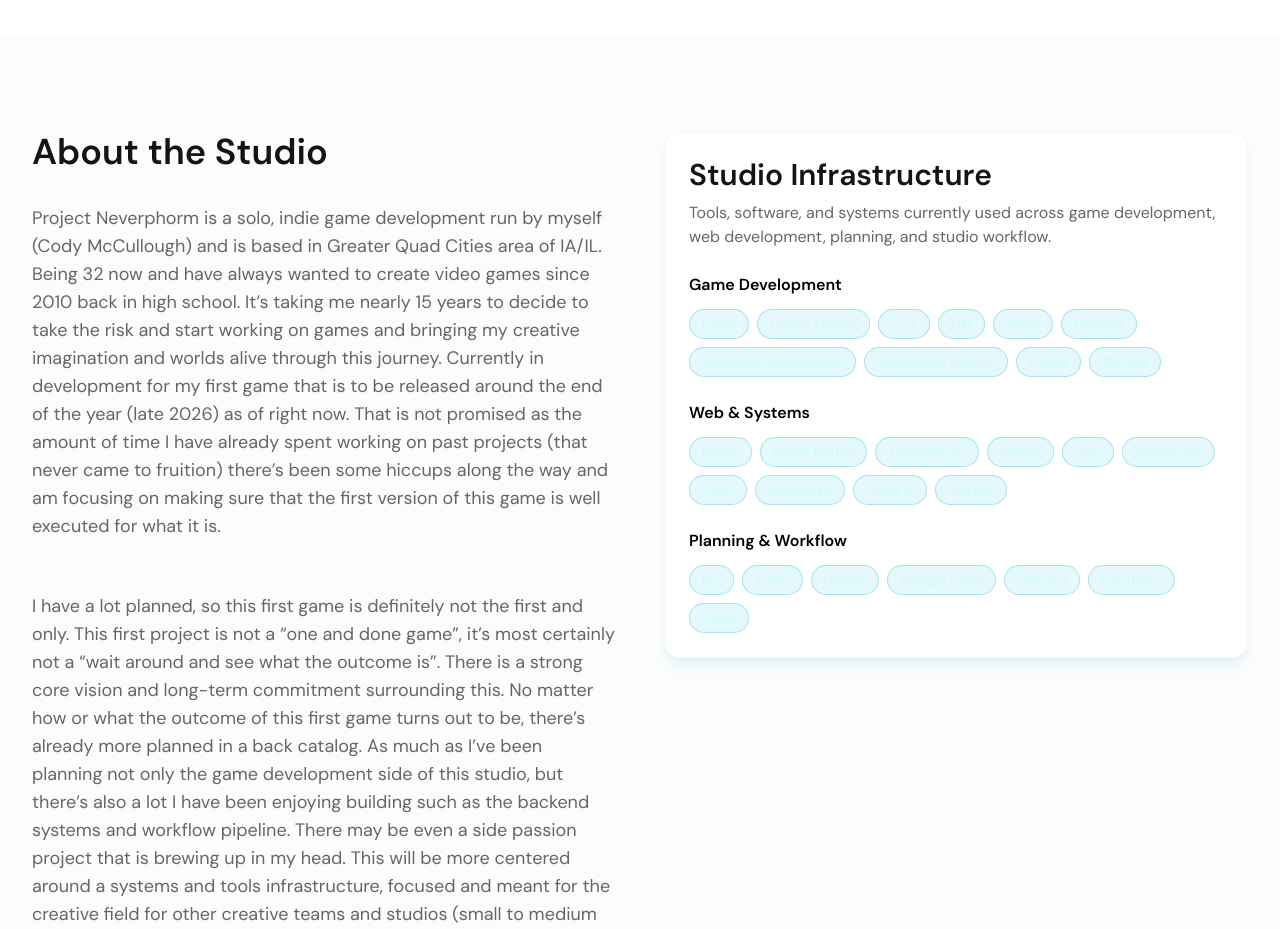
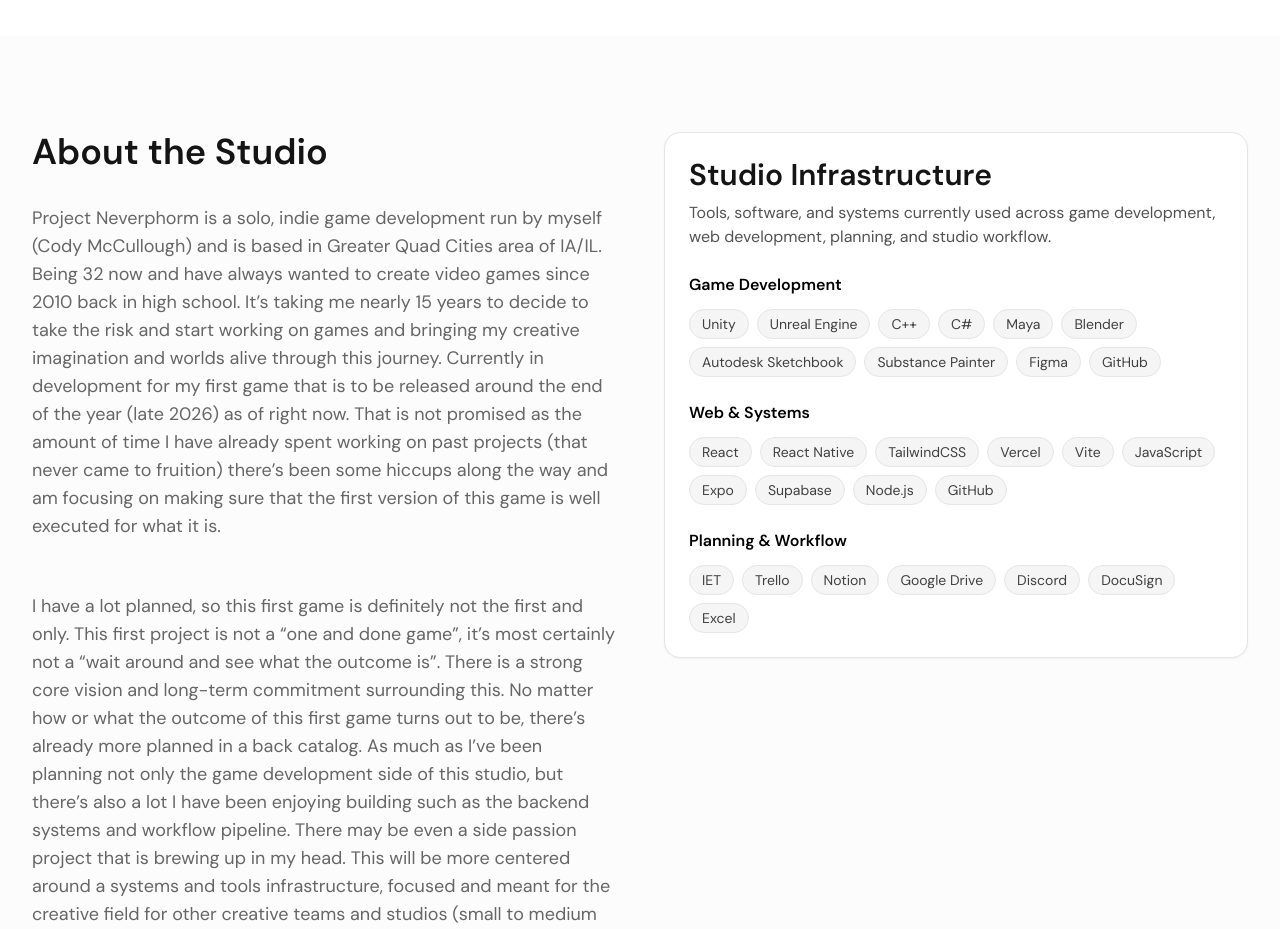
Before and after one commit to Minxci/neverphorm-site, a React (Vite) app in the folder apps/web/: page / in a window 1280 px wide. Shown: the part 1260-2189 px from the top of the page. Built offline with nearby package versions, Linux system fonts and the light colour scheme; the HTML template or start-up script is replaced by a standard one; what pocketbase would draw is missing.

Commit message:
try again

```diff
--- a/apps/web/src/pages/HomePage.jsx
+++ b/apps/web/src/pages/HomePage.jsx
@@ -176,13 +176,13 @@ const HomePage = () => {
               whileInView="animate"
               viewport={{ once: true, margin: "-100px" }}
               variants={fadeInUp}
-              className="rounded-2xl border border-cyan-500/30 bg-white border border-neutral-200/30 p-6 shadow-lg shadow-cyan-500/10"
+              className="rounded-2xl border border-neutral-200 bg-white p-6 shadow-sm"
             >
               <h2 className="text-2xl md:text-3xl font-semibold mb-2">
                 Studio Infrastructure
               </h2>
 
-              <p className="text-muted-foreground mb-6">
+              <p className="text-neutral-600 mb-6">
                 Tools, software, and systems currently used across game development,
                 web development, planning, and studio workflow.
               </p>
@@ -198,7 +198,7 @@ const HomePage = () => {
                     {tools.map((tool) => (
                       <span
                         key={tool}
-                        className="rounded-full border border-cyan-500/30 bg-cyan-500/10 px-3 py-1 text-sm text-cyan-100"
+                        className="rounded-full border border-neutral-200 bg-neutral-100 px-3 py-1 text-sm text-neutral-700"
                       >
                           {tool}
                         </span>
```
